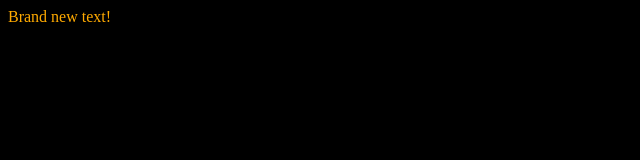
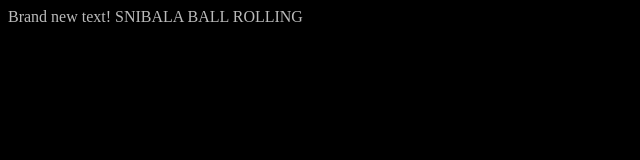
Before and after one commit to alexbarothi/bot11b_first, a plain HTML site: page index.html in a window 1280 px wide. Shown: the whole page, without its empty margins (0-640 px from the left). Drawn offline with Linux system fonts and the light colour scheme.

Commit message:
Changeing text and color!

```diff
--- a/assets/css/main.css
+++ b/assets/css/main.css
@@ -2,5 +2,5 @@ body {
 	background:
 	 #000000;
 	 color:
-	 #ffaa00;
+	 #bbbbbb;
 }
--- a/index.html
+++ b/index.html
@@ -13,5 +13,7 @@
 
 	<body>
 		Brand new text!
+
+		SNIBALA BALL ROLLING
 	</body>
 </html>
```
